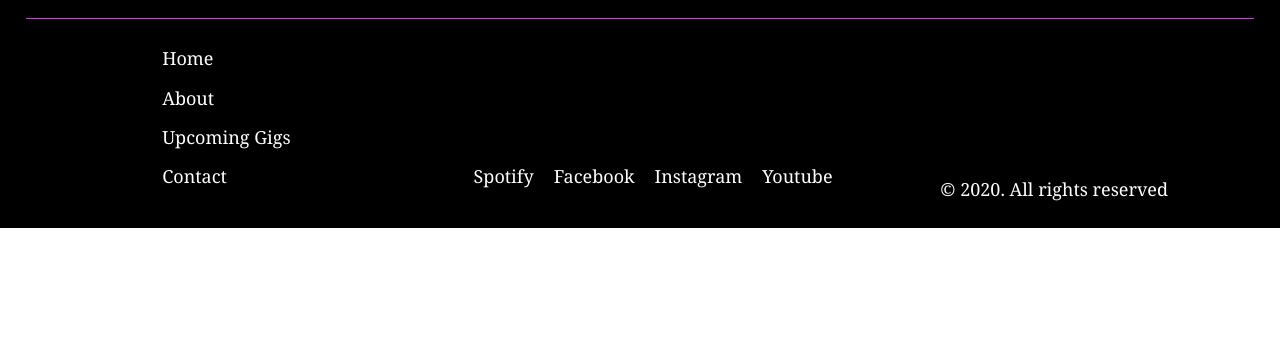
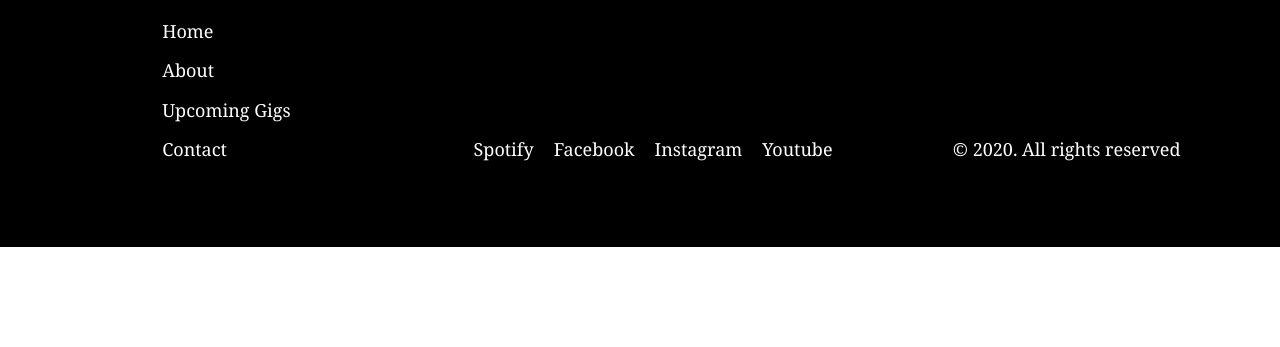
Before and after one commit to wjkw1/gatsby-profile-website-clubclassic, a Gatsby site: page /about in a window 1280 px wide. Shown: the part 453-800 px from the top of the page. Built offline with nearby package versions, Linux system fonts and the light colour scheme; Gatsby itself is replaced by a stand-in of ours.

Commit message:
lined up the footer elements correctly by removing unecessary bottom margins

```diff
--- a/src/components/footer.js
+++ b/src/components/footer.js
@@ -14,10 +14,10 @@ const Footer = ({ siteTitle, menuLinks }) => {
       <hr />
       <div className={styles.container}>
         <nav className={styles.box}>
-          <ul>
-            {menuLinks.map(link => (
+          <ul className={styles.leftMenu}>
+            {menuLinks.map((link, index) => (
               <li key={link.name}>
-                <Link className={styles.leftMenu} to={link.link}>
+                <Link className={styles.link} to={link.link}>
                   {link.name}
                 </Link>
               </li>
--- a/src/styles/footer.module.css
+++ b/src/styles/footer.module.css
@@ -7,6 +7,7 @@
   background: #000000;
   display: flex;
   flex-direction: column;
+  flex: 1;
 }
 
 /* The header logo element */
@@ -19,7 +20,6 @@
 }
 /* Horizontal line styling */
 .footer > hr {
-  margin: 1.45rem;
   color: #e92efb;
   background-color: #e92efb;
   height: 5;
@@ -35,6 +35,7 @@
   flex: 1;
   display: flex;
   justify-content: center;
+  margin-bottom: 85px;
 }
 .box:first-child {
   margin-right: auto;
@@ -52,20 +53,35 @@
   text-decoration: none;
   color: white;
 }
+.leftMenu:last-child {
+  margin-bottom: 0px;
+}
+
+.leftMenu > li:last-child {
+  margin-bottom: 0px;
+}
+
+.link {
+  list-style-type: none;
+  text-decoration: none;
+  color: white;
+  margin-bottom: 0px;
+}
 
 /* represents the socials item under our container */
 .socials {
-  align-self: center;
   display: flex;
   color: white;
+  margin-bottom: 0px;
 }
 .socials > li {
   padding-left: 10px;
   padding-right: 10px;
+  margin-bottom: 0px;
 }
 
 .copyright {
   display: flex;
   color: white;
-  margin-right: 25px;
+  margin-bottom: auto;
 }
```
